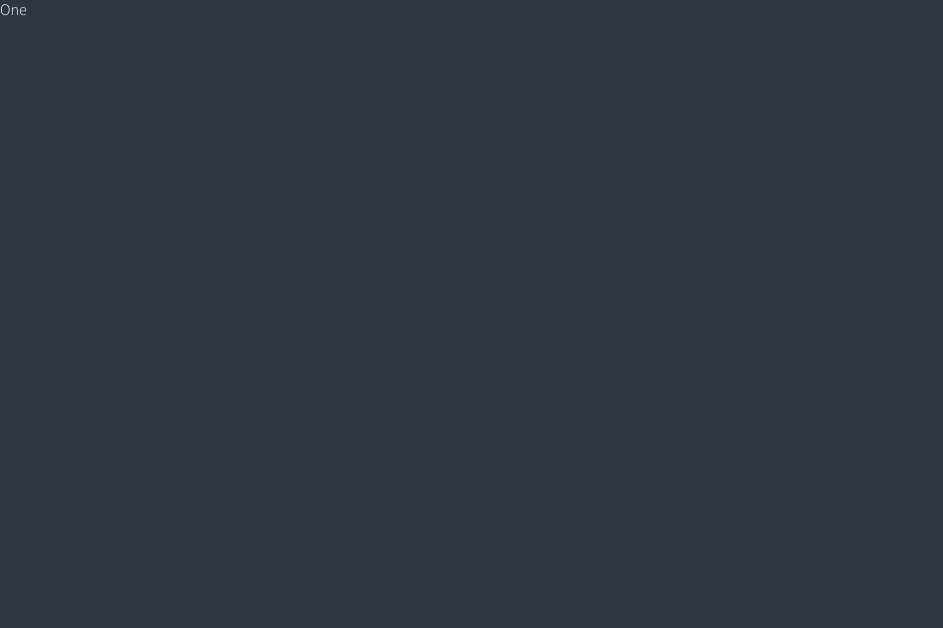
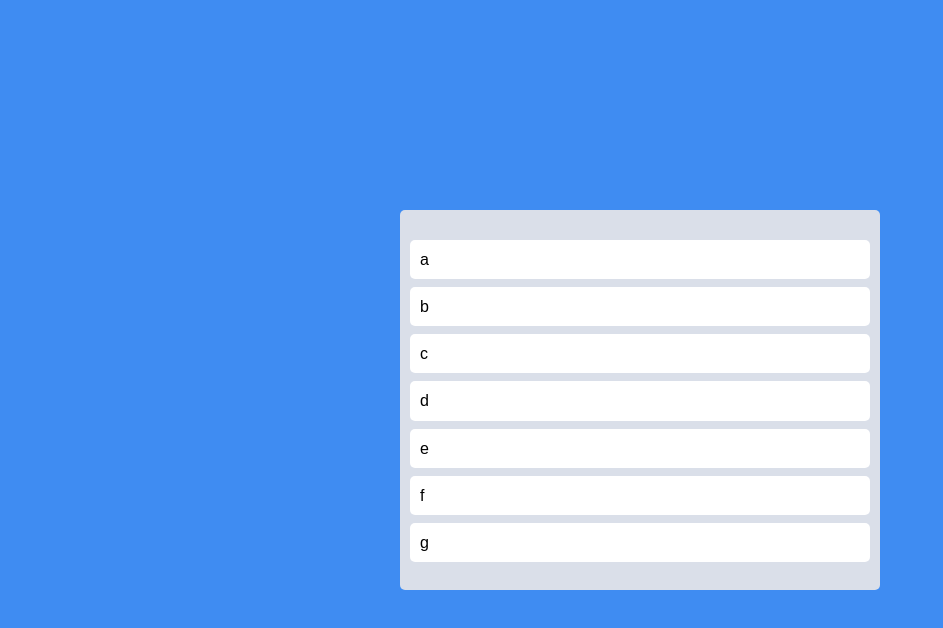
Before and after one commit to daveg7lee/react-masterclass, a React (Create React App) app: page / in a window 1280 px wide. Shown: the top 628 px of the page, without its empty margins (0-943 px from the left). Built offline with nearby package versions, Linux system fonts and the light colour scheme.

Commit message:
Styles and Placeholders

```diff
--- a/src/App.tsx
+++ b/src/App.tsx
@@ -1,28 +1,66 @@
 import { DragDropContext, Droppable, Draggable } from 'react-beautiful-dnd';
+import styled from 'styled-components';
+
+const Wrapper = styled.div`
+  display: flex;
+  max-width: 480px;
+  width: 100%;
+  margin: 0 auto;
+  justify-content: center;
+  align-items: center;
+  height: 100vh;
+`;
+
+const Boards = styled.div`
+  display: grid;
+  width: 100%;
+  grid-template-columns: repeat(1, 1fr);
+`;
+
+const Board = styled.div`
+  padding: 20px 10px;
+  padding-top: 30px;
+  background-color: ${(props) => props.theme.boardColor};
+  border-radius: 5px;
+`;
+
+const Card = styled.div`
+  border-radius: 5px;
+  padding: 10px 10px;
+  margin-bottom: 8px;
+  background-color: ${(props) => props.theme.cardColor};
+`;
+
+const toDos = ['a', 'b', 'c', 'd', 'e', 'f', 'g'];
 
 function App() {
   const onDrageEnd = () => {};
   return (
     <DragDropContext onDragEnd={onDrageEnd}>
-      <div>
+      <Wrapper>
+        <Boards>
           <Droppable droppableId="one">
             {(magic) => (
-            <ul ref={magic.innerRef} {...magic.droppableProps}>
-              <Draggable draggableId="first" index={0}>
+              <Board ref={magic.innerRef} {...magic.droppableProps}>
+                {toDos.map((toDo, index) => (
+                  <Draggable draggableId={toDo} index={index}>
                     {(magic) => (
-                  <li
+                      <Card
                         ref={magic.innerRef}
                         {...magic.dragHandleProps}
                         {...magic.draggableProps}
                       >
-                    One
-                  </li>
+                        {toDo}
+                      </Card>
                     )}
                   </Draggable>
-            </ul>
+                ))}
+                {magic.placeholder}
+              </Board>
             )}
           </Droppable>
-      </div>
+        </Boards>
+      </Wrapper>
     </DragDropContext>
   );
 }
--- a/src/styles/index.ts
+++ b/src/styles/index.ts
@@ -56,7 +56,7 @@ body {
   font-weight: 300;
   font-family: 'Source Sans Pro', sans-serif;
   background-color:${(props) => props.theme.bgColor};
-  color:${(props) => props.theme.textColor};
+  color: black;
   line-height: 1.2;
 }
 a {
--- a/src/styles/theme.ts
+++ b/src/styles/theme.ts
@@ -1,16 +1,7 @@
 import { DefaultTheme } from 'styled-components';
 
 export const theme: DefaultTheme = {
-  bgColor: '#2f3640',
-  textColor: 'white',
-  red: '#E51013',
-  black: {
-    veryDark: '#141414',
-    darker: '#181818',
-    lighter: '#2F2F2F',
-  },
-  white: {
-    lighter: '#fff',
-    darker: '#e5e5e5',
-  },
+  bgColor: '#3F8CF2',
+  boardColor: '#DADFE9',
+  cardColor: 'white',
 };
```
Also changed, not shown: src/styles/styled.d.ts (+2 -11 lines). Lines whose indentation alone changed are shown as unchanged.
